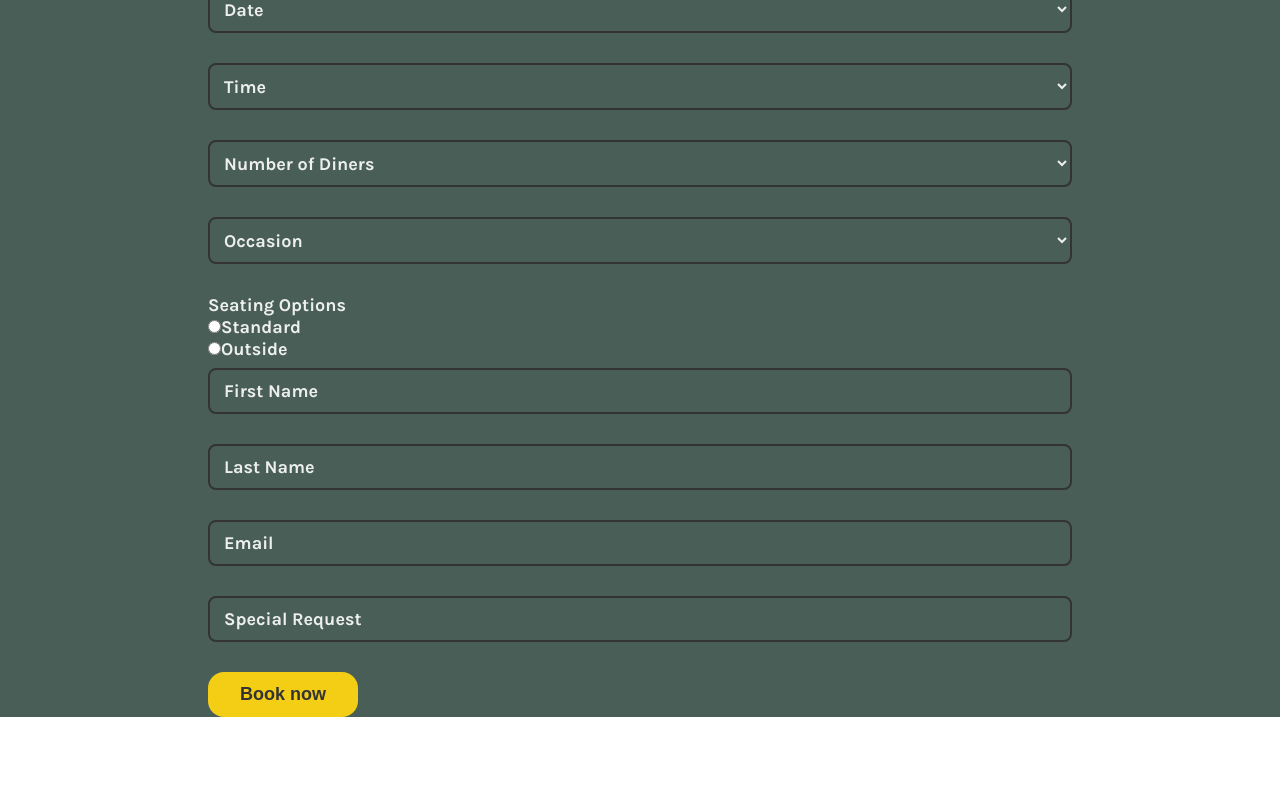
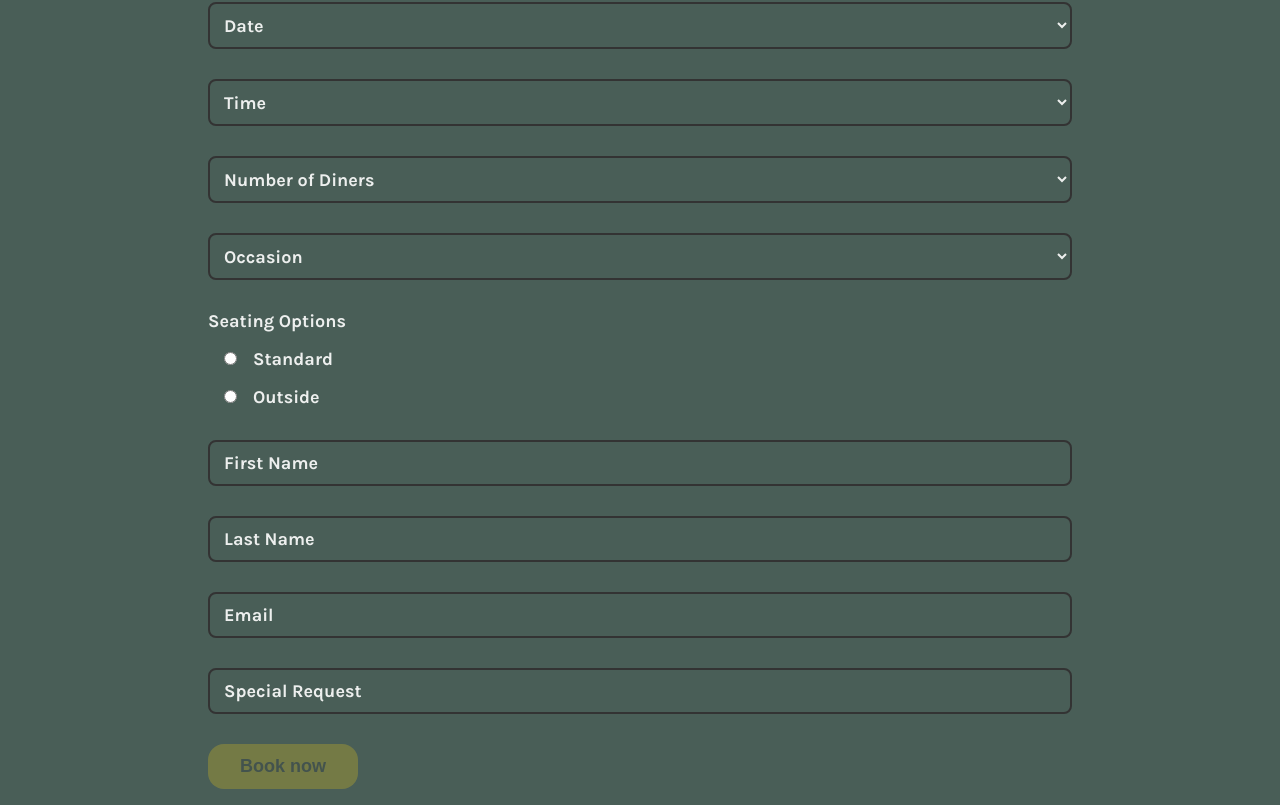
Before and after one commit to cyruscsc/LittleLemon-FrontEnd, a React (Create React App) app: page / in a window 1280 px wide. Shown: the part 293-1098 px from the top of the page. Before the commit the page ends 1010 px from the top, so only its background shows below. Built offline with nearby package versions, Linux system fonts and the light colour scheme; a web font is replaced by a local one.

Commit message:
Add styling for booking form component

```diff
--- a/src/components/BookingForm.css
+++ b/src/components/BookingForm.css
@@ -14,6 +14,7 @@
 }
 
 .form-container {
+  padding: 1rem;
 }
 
 .input-container {
@@ -59,6 +60,22 @@
   bottom: 58px;
 }
 
+.seating-container {
+  padding-bottom: 1rem;;
+}
+
+.seating-container > legend {
+  padding-bottom: 0.5rem;
+}
+
+.seating-option {
+  padding: 0.5rem 1rem;
+}
+
+.seating-option > input {
+  margin-right: 1rem;;
+}
+
 .button {
   background-color: var(--primary-color-yellow);
   color: var(--secondary-color-black);
@@ -67,6 +84,11 @@
   padding: 0.75rem 2rem;
   border: 0;
   border-radius: 16px;
+  transition: 0.5s;
+}
+
+.button:disabled {
+  opacity: 25%;
 }
 
 @media only screen and (max-width: 768px) {
@@ -74,3 +96,7 @@
     width: 100%;
   }
 }
+
+small {
+  display: block;
+}
--- a/src/components/BookingForm.js
+++ b/src/components/BookingForm.js
@@ -11,6 +11,16 @@ const BookingForm = props => {
   const [lastName, setLastName] = React.useState("");
   const [email, setEmail] = React.useState("");
   const [specialRequest, setSpecialRequest] = React.useState("");
+
+  const isEmail = email => /^[A-Z0-9._%+-]+@[A-Z0-9.-]+\.[A-Z]{2,4}$/i.test(email);
+
+  const formIsValid = () => {
+    return (
+      date && time && numDiners && occasion && seatOption &&
+      firstName && lastName && isEmail(email)
+    );
+  };
+
   return (
     <section id='bookingform'>
       <div className='super-container'>
@@ -51,13 +61,13 @@ const BookingForm = props => {
             </select>
             <label htmlFor='occasion'>Occasion</label>
           </div>
-          <div className='input-container'>
+          <div className='input-container seating-container'>
             <legend>Seating Options</legend>
-            <div>
+            <div className='seating-option'>
               <input type='radio' name='standard' value='standard' onChange={e => {setSeatOption(e.target.value);}} checked={seatOption==='standard' ? true : false} id='standard' />
               <label htmlFor='standard'>Standard</label>
             </div>
-            <div>
+            <div className='seating-option'>
               <input type='radio' name='outside' value='outside' onChange={e => {setSeatOption(e.target.value);}} checked={seatOption==='outside' ? true : false} id='outside' />
               <label htmlFor='outside'>Outside</label>
             </div>
@@ -79,7 +89,7 @@ const BookingForm = props => {
             <label htmlFor='specialRequest'>Special Request</label>
           </div>
           <div className='input-container'>
-            <button type='submit' className='button'>Book now</button>
+            <button type='submit' className='button' disabled={!formIsValid()}>Book now</button>
           </div>
         </form>
       </div>
```
